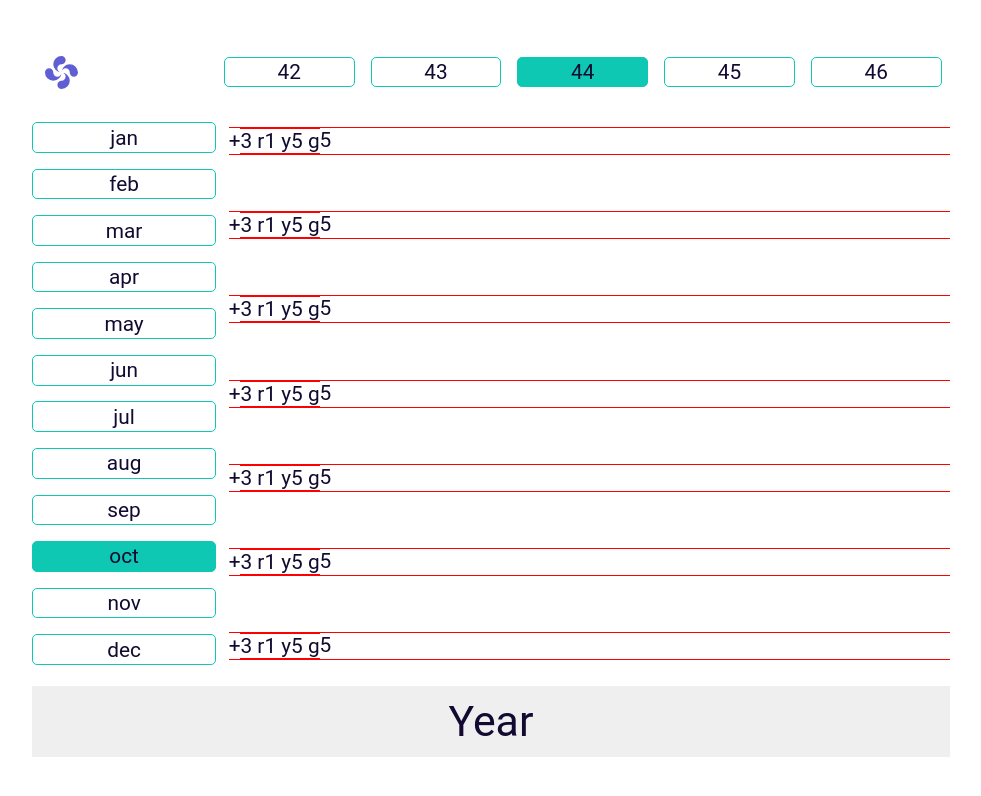
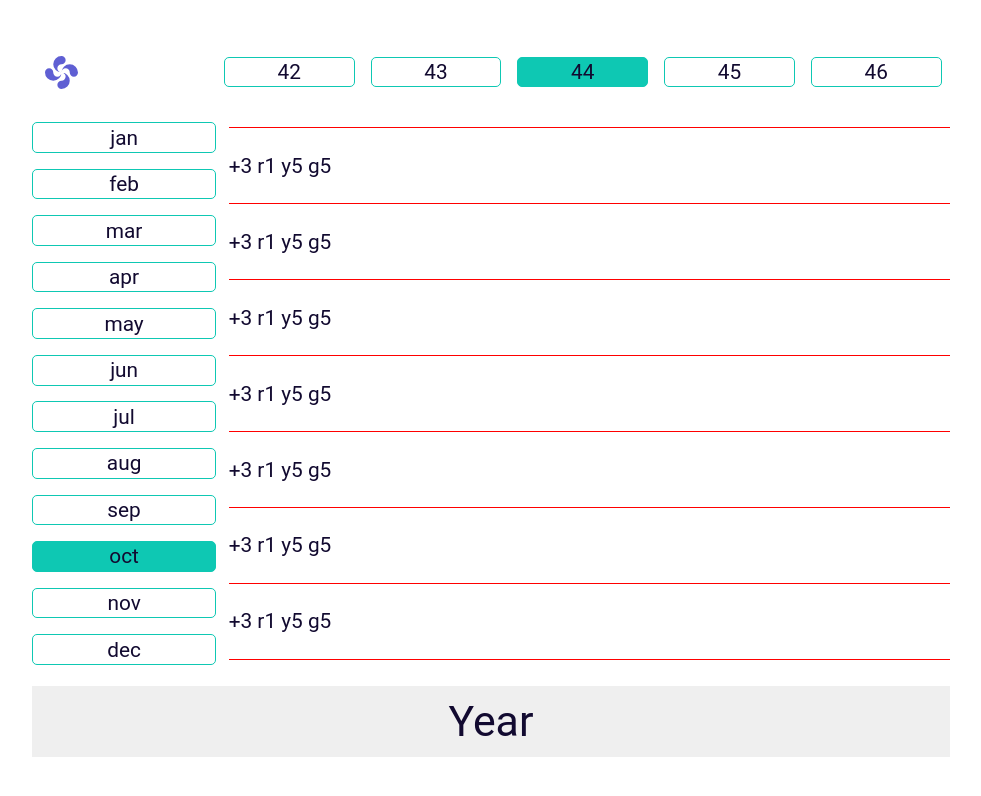
Before and after one commit to WilliamBarela/zentzu-frontend, a React (Create React App) app: page /dashboard in a window 1280 px wide. Shown: the top 796 px of the page, without its empty margins (149-1130 px from the left). Built offline with nearby package versions, Linux system fonts and the light colour scheme.

Commit message:
add more specificity to current-week-card selectors to target children ul li's

```diff
--- a/src/css/dashboard.css
+++ b/src/css/dashboard.css
@@ -103,10 +103,15 @@
   list-style-type: none;
 }
 
-.current-week-card ul li {
+.current-week-card > ul > li {
   display: flex;
   flex-direction: row;
+  align-items: center;
   border-bottom: 1px solid red;
+  height: 100%;
+}
+
+.current-week-card > ul:first-child {
   border-top: 1px solid red;
 }
 
```
